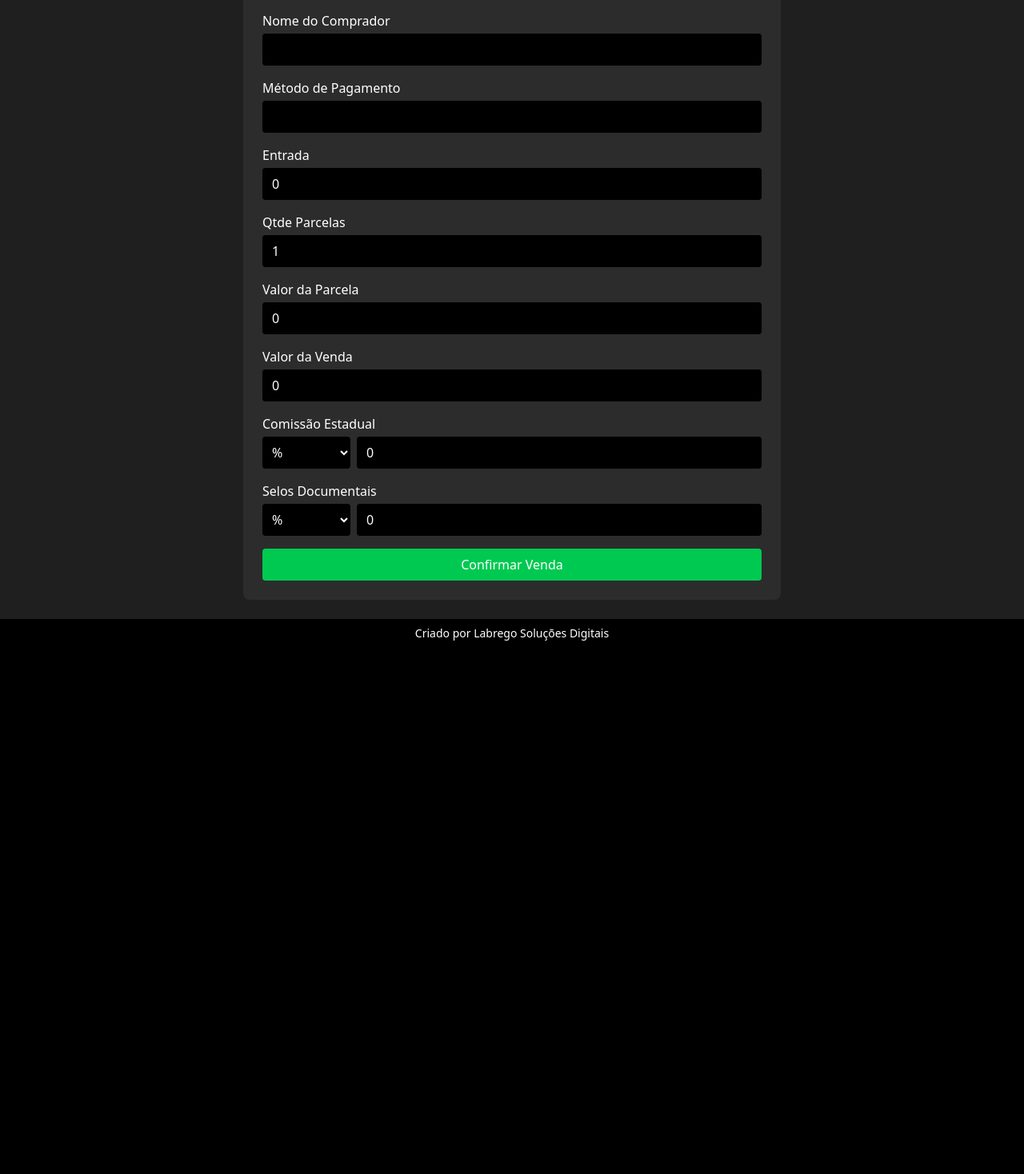
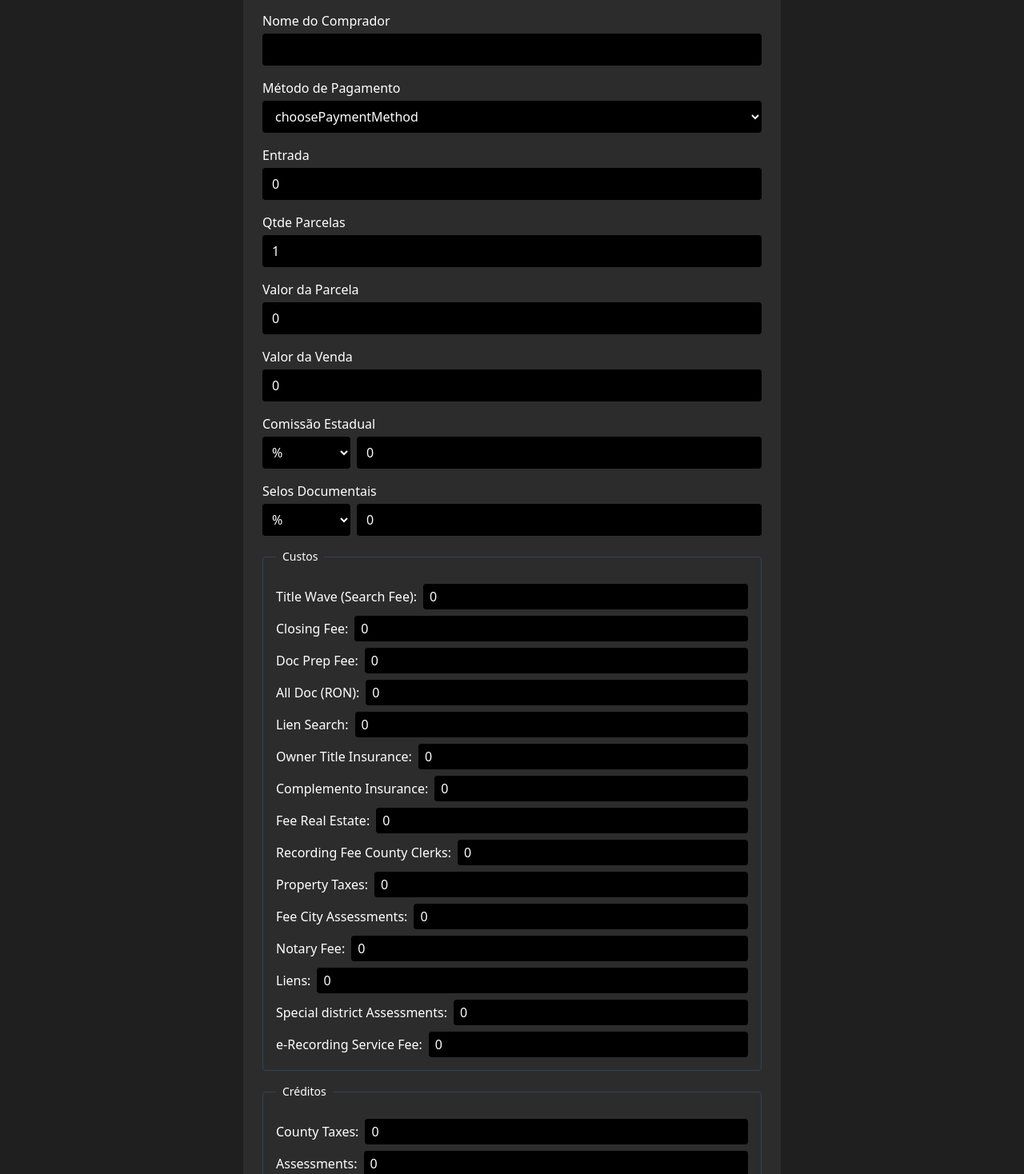
Before and after one commit to luanalabrego/my-gt-lands-app, a Next.js app: page /propriedades/vender in a window 1280 px wide. Shown: the part 362-1830 px from the top of the page at 80% size. Before the commit the page ends 1172 px from the top, so only its background shows below. Built offline with nearby package versions, Linux system fonts and the light colour scheme; no server answers.

Commit message:
sua mensagem

```diff
--- a/src/app/propriedades/vender/page.tsx
+++ b/src/app/propriedades/vender/page.tsx
@@ -6,30 +6,31 @@ import { useRouter, useParams } from 'next/navigation'
 import { useTranslation } from '../../../hooks/useTranslation'
 
 type PropertyOption = { numero: string; endereco: string }
+type Cost = { type: string; value: number }
+type Credit = { type: string; value: number }
 
 export default function VenderPage() {
   const { t } = useTranslation()
   const router = useRouter()
   const params = useParams()
-  // useParams pode ser string ou string[]
   const rawNumero = params.numero
   const initialNumero = Array.isArray(rawNumero) ? rawNumero[0] : (rawNumero || '')
 
   const [propsOptions, setPropsOptions] = useState<PropertyOption[]>([])
-  const [numero, setNumero]             = useState<string>(initialNumero)
-  const [saleDate, setSaleDate]         = useState<string>('')
-  const [saleValue, setSaleValue]       = useState<number>(0)
+  const [numero, setNumero] = useState<string>(initialNumero)
+  const [saleDate, setSaleDate] = useState<string>('')
+  const [saleValue, setSaleValue] = useState<number>(0)
 
   // Novos campos
-  const [buyerName, setBuyerName]               = useState<string>('')
-  const [paymentMethod, setPaymentMethod]       = useState<string>('')
-  const [downPayment, setDownPayment]           = useState<number>(0)
+  const [buyerName, setBuyerName] = useState<string>('')
+  const [paymentMethod, setPaymentMethod] = useState<string>('')
+  const [downPayment, setDownPayment] = useState<number>(0)
   const [installmentCount, setInstallmentCount] = useState<number>(1)
   const [installmentValue, setInstallmentValue] = useState<number>(0)
 
-  const [commType, setCommType]   = useState<'percent'|'fixed'>('percent')
+  const [commType, setCommType] = useState<'percent' | 'fixed'>('percent')
   const [commValue, setCommValue] = useState<number>(0)
-  const [stampType, setStampType] = useState<'percent'|'fixed'>('percent')
+  const [stampType, setStampType] = useState<'percent' | 'fixed'>('percent')
   const [stampValue, setStampValue] = useState<number>(0)
 
   const costTypes: string[] = [
@@ -54,41 +55,47 @@ export default function VenderPage() {
     'Assessments'
   ]
 
-  const [costs, setCosts]     = useState<{ type: string; value: number }[]>(
+  const [costs, setCosts] = useState<Cost[]>(
     costTypes.map(type => ({ type, value: 0 }))
   )
-  const [credits, setCredits] = useState<{ type: string; value: number }[]>(
+  const [credits, setCredits] = useState<Credit[]>(
     creditTypes.map(type => ({ type, value: 0 }))
   )
 
+  // Carrega só as propriedades disponíveis
   useEffect(() => {
-    fetch('/api/propriedades', { cache: 'no-store' })
+    fetch('/api/propriedades?onlyAvailable=true', { cache: 'no-store' })
       .then(res => res.json())
       .then(body => {
-        // rows será string[][]
-        const rows = (body.rows?.slice(1) as string[][]) || []
-        setPropsOptions(
-          rows.map((r: string[]) => ({
-            numero: r[2],
-            endereco: r[5]
-          }))
-        )
+        if (body.ok && Array.isArray(body.properties)) {
+          setPropsOptions(body.properties)
+        } else {
+          console.error('Formato inesperado:', body)
+        }
       })
+      .catch(err => console.error('Erro ao carregar propriedades:', err))
   }, [])
 
   const onSubmit = async (e: React.FormEvent) => {
     e.preventDefault()
 
-    const stateCommission = commType === 'percent'
-      ? saleValue * (commValue / 100)
-      : commValue
-    const docStamps = stampType === 'percent'
-      ? saleValue * (stampValue / 100)
-      : stampValue
+    const stateCommission =
+      commType === 'percent'
+        ? saleValue * (commValue / 100)
+        : commValue
+
+    const docStamps =
+      stampType === 'percent'
+        ? saleValue * (stampValue / 100)
+        : stampValue
+
+    // Encontra o endereço a partir do número selecionado
+    const propObj = propsOptions.find(o => o.numero === numero)
 
     const payload = {
       saleDate,
       propriedade: numero,
+      endereco: propObj?.endereco || '',
       buyerName,
       paymentMethod,
       downPayment,
@@ -106,6 +113,7 @@ export default function VenderPage() {
       headers: { 'Content-Type': 'application/json' },
       body: JSON.stringify(payload)
     })
+
     if (res.ok) {
       router.push('/propriedades')
     } else {
@@ -163,13 +171,16 @@ export default function VenderPage() {
         {/* Método de Pagamento */}
         <div>
           <label className="block mb-1">{t('paymentMethod')}</label>
-          <input
-            type="text"
+          <select
             value={paymentMethod}
             onChange={e => setPaymentMethod(e.target.value)}
             className="w-full px-3 py-2 rounded bg-black"
             required
-          />
+          >
+            <option value="">{t('choosePaymentMethod')}</option>
+            <option value="À vista">À vista</option>
+            <option value="A prazo">A prazo</option>
+          </select>
         </div>
 
         {/* Entrada */}
@@ -259,7 +270,51 @@ export default function VenderPage() {
           </div>
         </div>
 
-        {/* Custos e Créditos (omitidos para brevidade) */}
+        {/* Custos */}
+        <fieldset className="border border-gray-700 rounded p-4 space-y-2">
+          <legend className="px-2 text-sm font-medium">{t('costs')}</legend>
+          {costs.map((c, idx) => (
+            <div key={c.type} className="flex items-center space-x-2">
+              <span className="whitespace-nowrap">{c.type}:</span>
+              <input
+                type="number"
+                value={c.value}
+                onChange={e => {
+                  const v = +e.target.value
+                  setCosts(cs => {
+                    const nxt = [...cs]
+                    nxt[idx] = { ...nxt[idx], value: v }
+                    return nxt
+                  })
+                }}
+                className="flex-1 px-2 py-1 rounded bg-black"
+              />
+            </div>
+          ))}
+        </fieldset>
+
+        {/* Créditos */}
+        <fieldset className="border border-gray-700 rounded p-4 space-y-2">
+          <legend className="px-2 text-sm font-medium">{t('credits')}</legend>
+          {credits.map((c, idx) => (
+            <div key={c.type} className="flex items-center space-x-2">
+              <span className="whitespace-nowrap">{c.type}:</span>
+              <input
+                type="number"
+                value={c.value}
+                onChange={e => {
+                  const v = +e.target.value
+                  setCredits(cs => {
+                    const nxt = [...cs]
+                    nxt[idx] = { ...nxt[idx], value: v }
+                    return nxt
+                  })
+                }}
+                className="flex-1 px-2 py-1 rounded bg-black"
+              />
+            </div>
+          ))}
+        </fieldset>
 
         <button
           type="submit"
```
